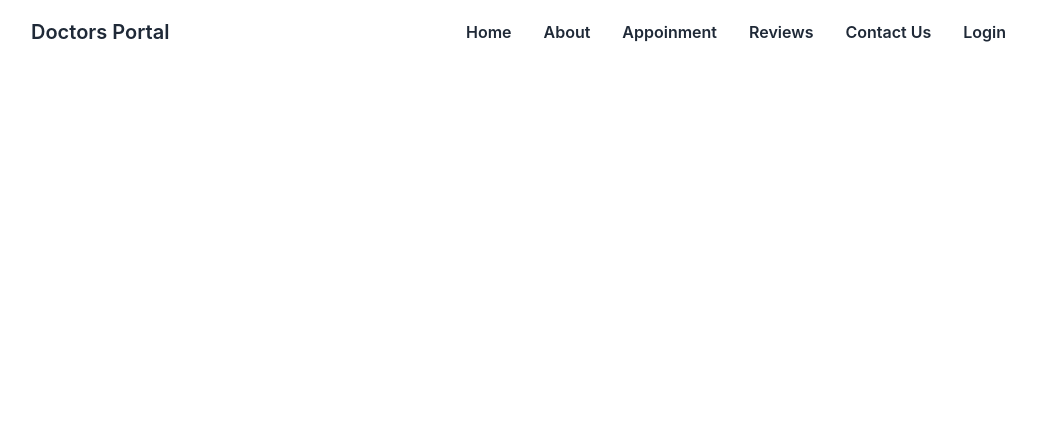
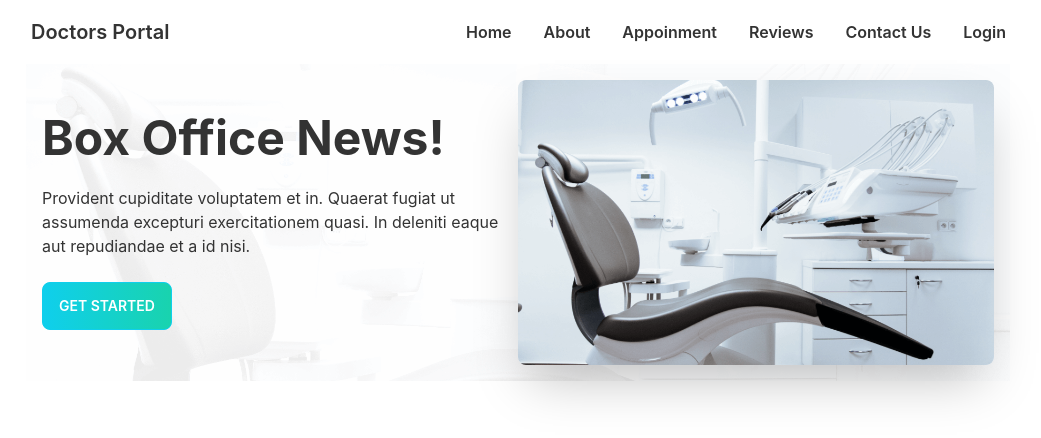
Before and after one commit to Farvez999/doctors-portal-client, a React (Create React App) app: page / in a window 1280 px wide. Shown: the top 438 px of the page, without its empty margins (122-1163 px from the left). Built offline with nearby package versions, Linux system fonts and the light colour scheme.

Commit message:
banner setup

```diff
--- /dev/null
+++ b/src/pages/Home/Banner.js
@@ -0,0 +1,22 @@
+import React from 'react';
+import bg from '../../assets/images/bg.png'
+import chair from '../../assets/images/chair.png'
+
+const Banner = () => {
+    return (
+        <div>
+            <div className="hero" style={{ backgroundImage: `url(${bg})` }}>
+                <div className="hero-content flex-col lg:flex-row-reverse">
+                    <img src={chair} className="rounded-lg lg:w-1/2 shadow-2xl" alt='' />
+                    <div>
+                        <h1 className="text-5xl font-bold">Box Office News!</h1>
+                        <p className="py-6">Provident cupiditate voluptatem et in. Quaerat fugiat ut assumenda excepturi exercitationem quasi. In deleniti eaque aut repudiandae et a id nisi.</p>
+                        <button className="btn btn-primary bg-gradient-to-r from-primary to-secondary text-white">Get Started</button>
+                    </div>
+                </div>
+            </div>
+        </div>
+    );
+};
+
+export default Banner;
--- a/src/pages/Home/Home.js
+++ b/src/pages/Home/Home.js
@@ -1,9 +1,10 @@
 import React from 'react';
+import Banner from './Banner';
 
 const Home = () => {
     return (
         <div className='mx-5'>
-
+            <Banner></Banner>
         </div>
     );
 };
--- a/src/pages/Shared/Header.js
+++ b/src/pages/Shared/Header.js
@@ -22,7 +22,7 @@
     </>
 
     return (
-        <div className="navbar bg-base-100">
+        <div className="navbar bg-base-100 flex justify-between">
             <div className="navbar-start">
                 <div className="dropdown">
                     <label tabIndex={0} className="btn btn-ghost lg:hidden">
--- a/tailwind.config.js
+++ b/tailwind.config.js
@@ -3,6 +3,31 @@
   content: [
     "./src/**/*.{js,jsx,ts,tsx}",
   ],
+  daisyui: {
+    themes: [
+      {
+        mytheme: {
+          primary: "#0FCFEC",
+
+          secondary: "#19D3AE",
+
+          accent: "#3A4256",
+
+          neutral: "#3D4451",
+
+          "base-100": "#FFFFFF",
+
+          info: "#3ABFF8",
+
+          success: "#36D399",
+
+          warning: "#FBBD23",
+
+          error: "#F87272",
+        },
+      },
+    ],
+  },
   theme: {
     extend: {},
   },
```
